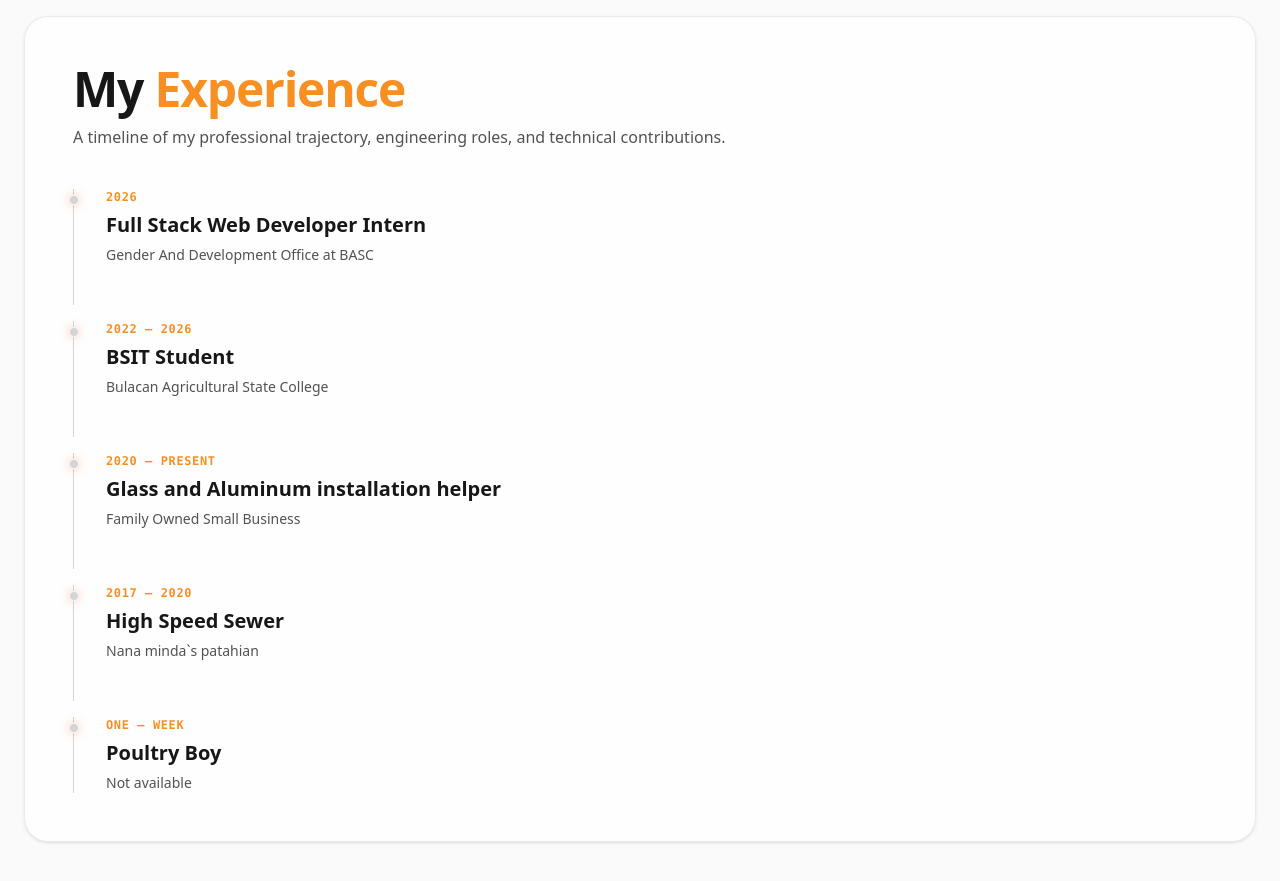
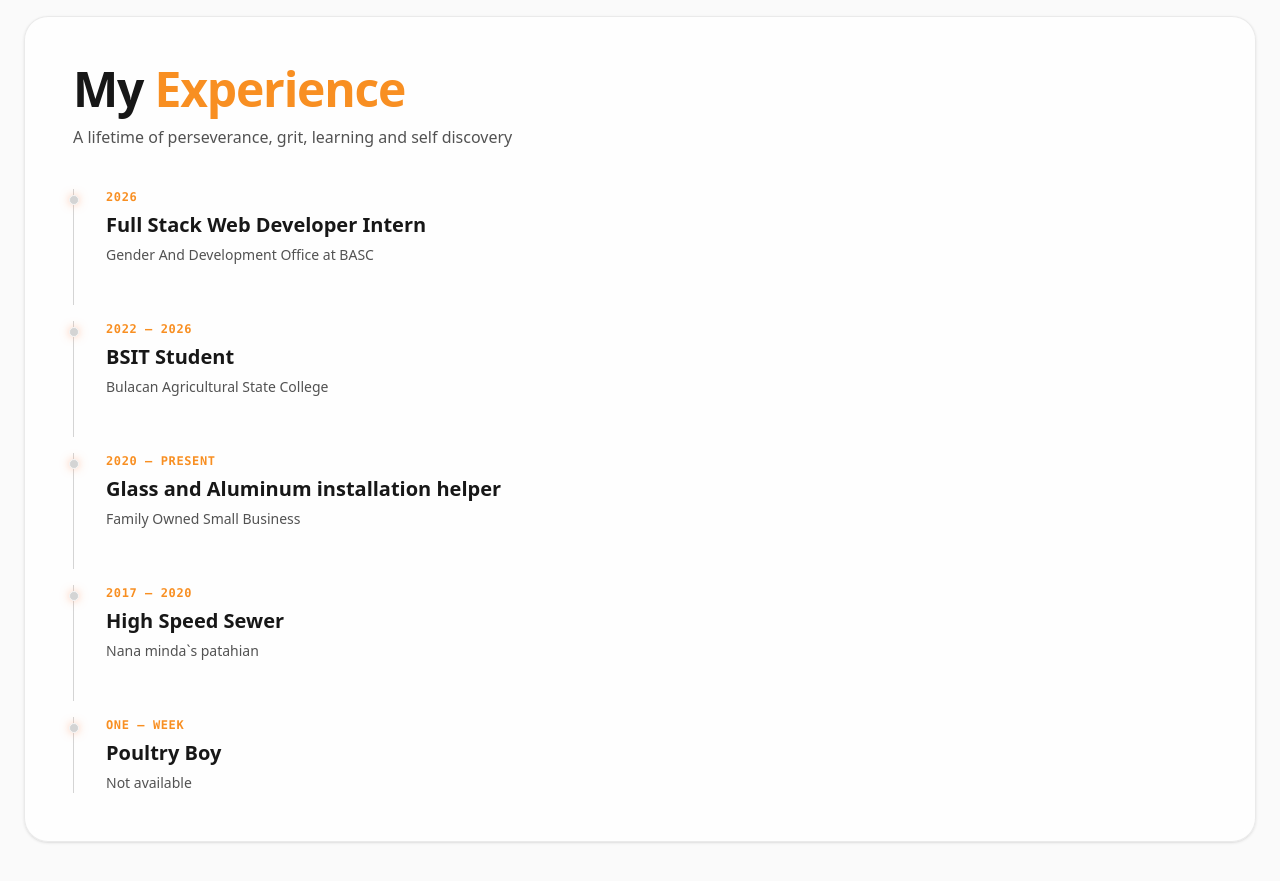
Before and after one commit to Zaido219/personal-portfolio, a React (Vite) app: page / in a window 1280 px wide. Shown: the part 1840-2721 px from the top of the page. Built offline with nearby package versions, Linux system fonts and the light colour scheme.

Commit message:
feat: new narrative for the experiences section

```diff
--- a/src/components/ExperiencesSection/ExperienceSection.tsx
+++ b/src/components/ExperiencesSection/ExperienceSection.tsx
@@ -10,8 +10,7 @@ const ExperienceHeader: React.FC = () => (
       My <span className="text-sunset-bright">Experience</span>
     </h2>
     <p className="text-neutral-600 dark:text-neutral-400 text-sm sm:text-base">
-      A timeline of my professional trajectory, engineering roles, and technical
-      contributions.
+      A lifetime of perseverance, grit, learning and self discovery
     </p>
   </div>
 );
```
